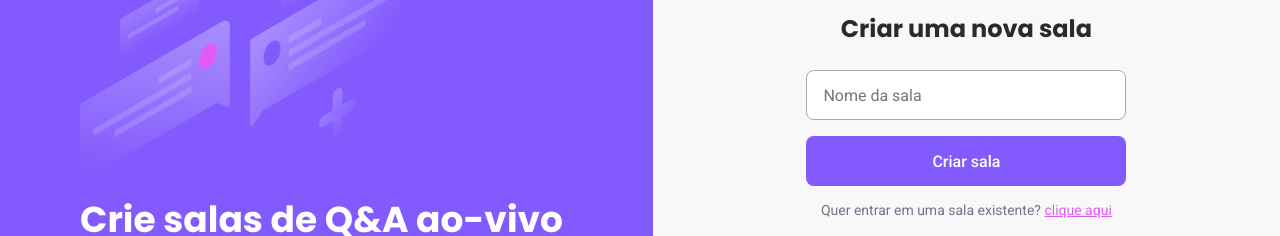
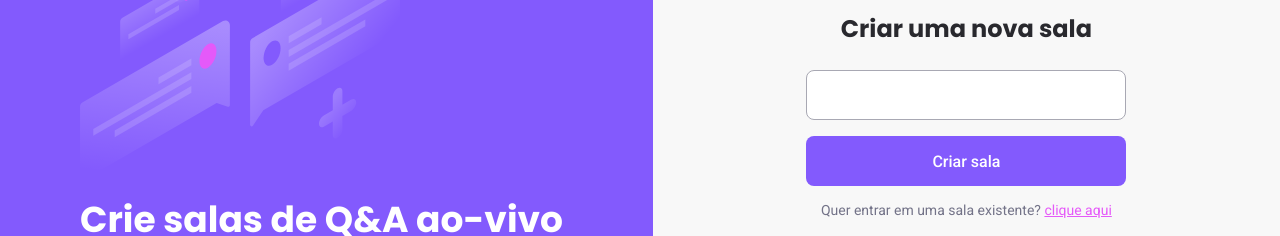
Before and after one commit to marcelofsilveira/letmeask, a React (Create React App) app: page /rooms/new in a window 1280 px wide. Shown: the part 355-591 px from the top of the page. Built offline with nearby package versions, Linux system fonts and the light colour scheme; no server answers.

Commit message:
commit - Criação de sala - aula 03 - 29:22

```diff
--- a/src/App.tsx
+++ b/src/App.tsx
@@ -1,7 +1,8 @@
-import { BrowserRouter, Route } from 'react-router-dom';
+import { BrowserRouter, Route, Switch } from 'react-router-dom';
 
 import { Home } from "./pages/Home";
 import { NewRoom } from "./pages/NewRoom";
+import { Room } from './pages/Room';
 
 import { AuthContextProvider } from './contexts/AuthContext'
 
@@ -9,8 +10,11 @@ function App() {
   return (
     <BrowserRouter>
       <AuthContextProvider>
-        <Route path="/" exact component={Home} />
-        <Route path="/rooms/new" component={NewRoom} />
+        <Switch>
+          <Route path="/" exact component={Home} />
+          <Route path="/rooms/new" component={NewRoom} />
+          <Route path="/rooms/:id" component={Room} />
+        </Switch>
       </AuthContextProvider>
     </BrowserRouter>
   );
--- a/src/pages/NewRoom.tsx
+++ b/src/pages/NewRoom.tsx
@@ -1,15 +1,36 @@
-import { Link } from 'react-router-dom';
+import { FormEvent, useState } from 'react';
+import { Link, useHistory } from 'react-router-dom';
 
 import illustrationImg from '../assets/images/illustration.svg';
 import logoImg from '../assets/images/logo.svg';
 
 import { Button } from '../components/Button';
-//import { useAuth } from '../hooks/useAuth';
+import { database } from '../services/firebase';
+import { useAuth } from '../hooks/useAuth';
 
 import '../styles/auth.scss';
 
 export function NewRoom() {
-  //const { user } = useAuth( );
+  const { user } = useAuth();
+  const history = useHistory();
+  const [newRoom, setNewRoom] = useState(' ');
+
+  async function handleCreateRoom(event: FormEvent) {
+    event.preventDefault();
+
+    if (newRoom.trim() === ' ') {
+      return;
+    }
+
+    const roomRef = database.ref('rooms');
+
+    const firebaseRoom = await roomRef.push({
+      title: newRoom,
+      authorId: user?.id,
+    })
+
+    history.push('/rooms/${firebaseRoom.key}')
+  }
 
   return (
     <div id="page-auth">
@@ -22,11 +43,12 @@ export function NewRoom() {
         <div className="main-content">
           <img src={logoImg} alt="Letme ask" />
           <h2>Criar uma nova sala</h2>
-
-          <form>
+          <form onSubmit={handleCreateRoom}>
             <input
               type="text"
               placeholder="Nome da sala"
+              onChange={event => setNewRoom(event.target.value)}
+              value={newRoom}
             />
             <Button type="submit">
               Criar sala
--- /dev/null
+++ b/src/pages/Room.tsx
@@ -0,0 +1,5 @@
+export function Room() {
+  return (
+    <h1>Sala</h1>
+  );
+}
--- a/src/services/firebase.ts
+++ b/src/services/firebase.ts
@@ -16,6 +16,6 @@ const firebaseConfig = {
 firebase.initializeApp(firebaseConfig);
 
 const auth = firebase.auth();
-const database = firebase.database;
+const database = firebase.database();
 
 export { firebase, auth, database };
```
